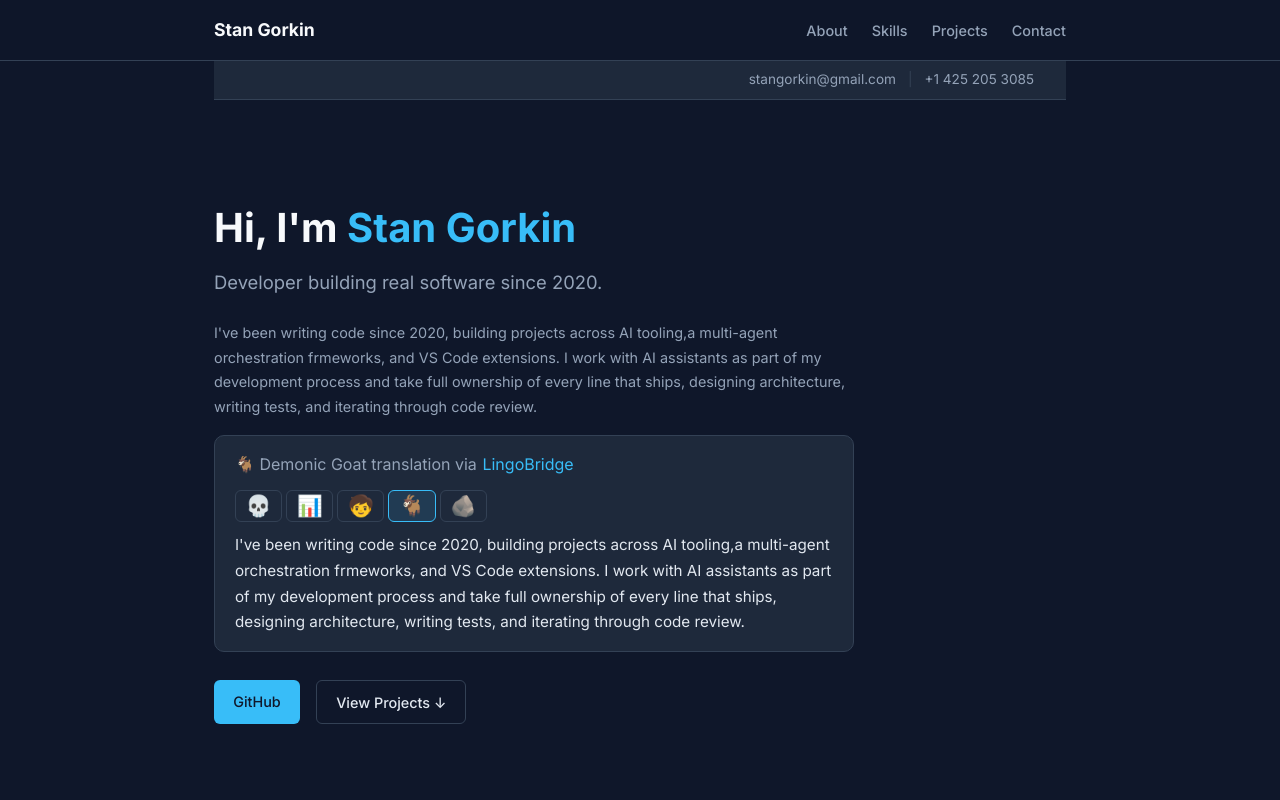
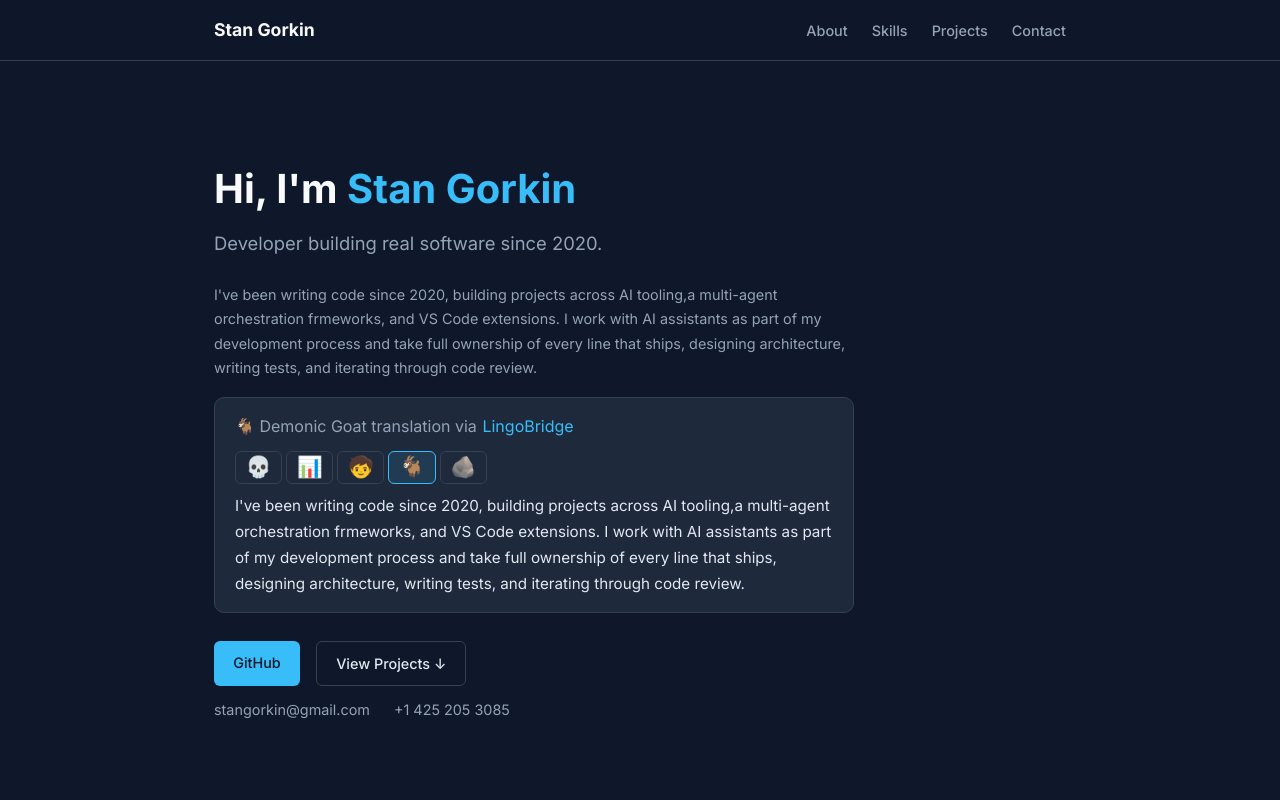
Before and after one commit to stangorkin/Portfolio, a SvelteKit app: page / in a window 1280 px wide. Shown: the top 800 px of the page. Built offline with nearby package versions, Linux system fonts and the light colour scheme; no server answers.

Commit message:
move contact info into hero section

```diff
--- a/src/routes/+page.svelte
+++ b/src/routes/+page.svelte
@@ -51,12 +51,6 @@
 	<meta name="description" content="Portfolio of Stan Gorkin, a developer building real software since 2020." />
 </svelte:head>
 
-<div class="top-bar">
-	<a href="mailto:stangorkin@gmail.com">stangorkin@gmail.com</a>
-	<span class="top-bar-divider">|</span>
-	<a href="tel:+14252053085">+1 425 205 3085</a>
-</div>
-
 <section id="about" class="hero">
 	<h1>Hi, I'm <span class="accent">Stan Gorkin</span></h1>
 	<p class="subtitle">Developer building real software since 2020.</p>
@@ -94,6 +88,10 @@
 	<div class="hero-links">
 		<a href="https://github.com/stangorkin" target="_blank" rel="noopener noreferrer">GitHub</a>
 		<a href="#projects">View Projects ↓</a>
+	</div>
+	<div class="hero-contact">
+		<a href="mailto:stangorkin@gmail.com">stangorkin@gmail.com</a>
+		<a href="tel:+14252053085">+1 425 205 3085</a>
 	</div>
 </section>
 
@@ -173,34 +171,6 @@
 </section>
 
 <style>
-	.top-bar {
-		position: sticky;
-		top: 0;
-		z-index: 100;
-		display: flex;
-		justify-content: flex-end;
-		align-items: center;
-		gap: 0.75rem;
-		padding: 0.5rem 2rem;
-		background: var(--color-surface, #0f172a);
-		border-bottom: 1px solid var(--color-border, #1e293b);
-		font-size: 0.85rem;
-	}
-
-	.top-bar a {
-		color: var(--color-muted);
-		text-decoration: none;
-		transition: color 0.2s;
-	}
-
-	.top-bar a:hover {
-		color: var(--color-accent);
-	}
-
-	.top-bar-divider {
-		color: var(--color-border, #1e293b);
-	}
-
 	.hero {
 		padding: 6rem 0 4rem;
 	}
@@ -359,6 +329,24 @@
 		color: var(--color-accent);
 	}
 
+	.hero-contact {
+		display: flex;
+		flex-wrap: wrap;
+		gap: 0.5rem 1.5rem;
+		margin-top: 0.75rem;
+	}
+
+	.hero-contact a {
+		color: var(--color-muted);
+		text-decoration: none;
+		font-size: 0.9rem;
+		transition: color 0.2s;
+	}
+
+	.hero-contact a:hover {
+		color: var(--color-accent);
+	}
+
 	.skills {
 		padding: 4rem 0;
 		border-bottom: 1px solid var(--color-border);
```
